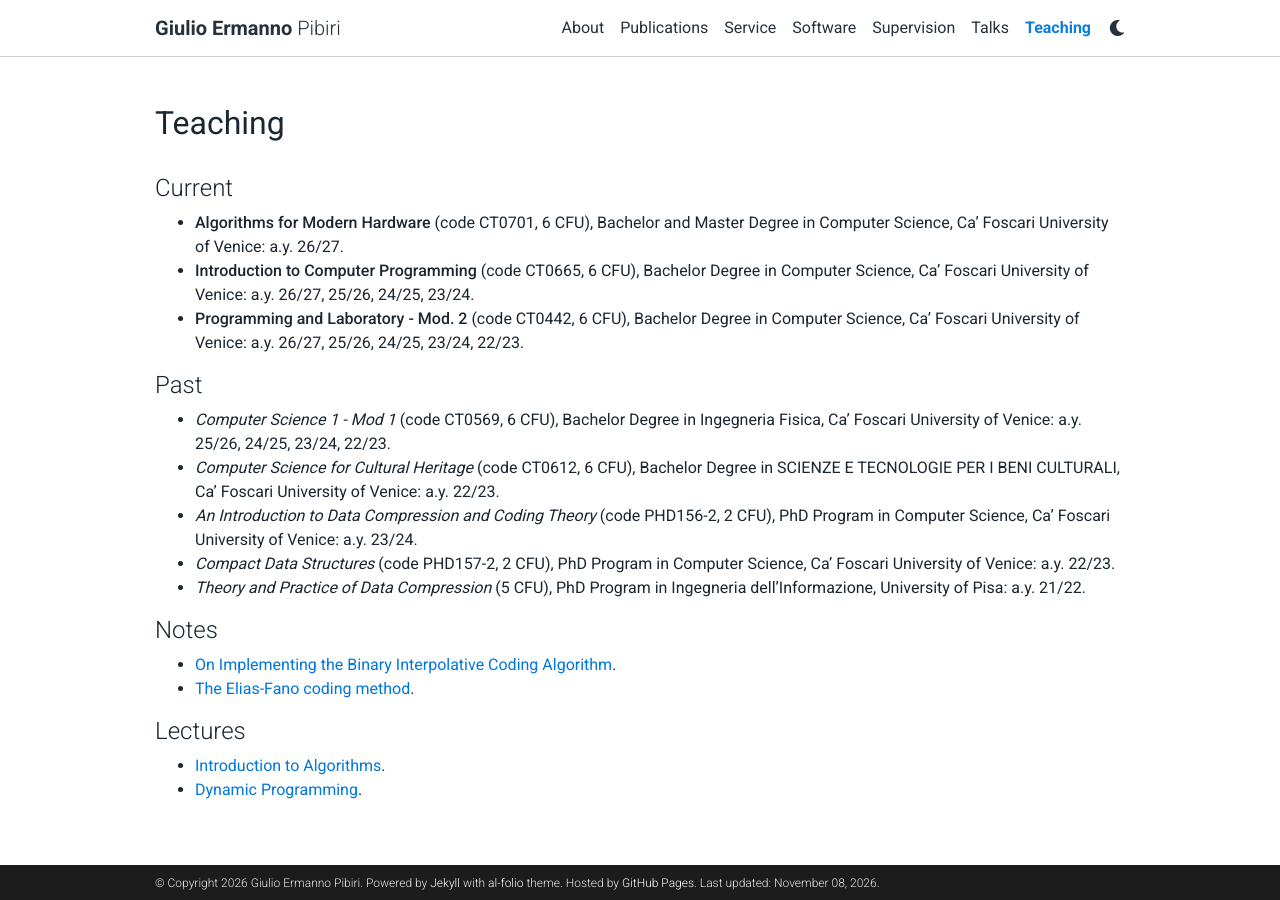
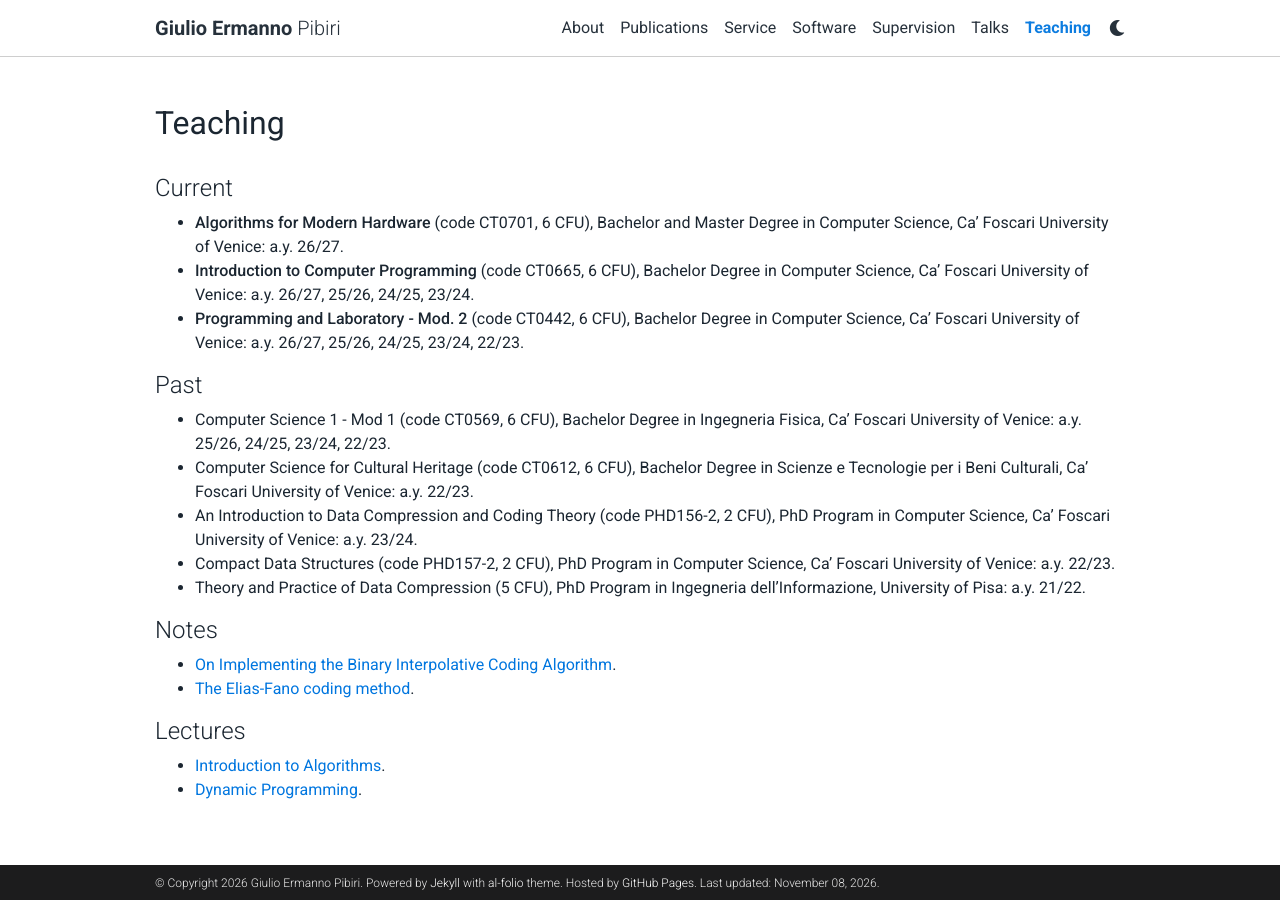
Before and after one commit to jermp/jermp.github.io, a Jekyll site: the page built from _pages/teaching.md, in a window 1280 px wide. Built offline with Jekyll 4.4.1, drawn with Linux system fonts in a browser that asks for light colours; comment, search, counter and statistics services are not loaded; a style sheet for code colours, icons or effects is not loaded.

```diff
--- a/_pages/teaching.md
+++ b/_pages/teaching.md
@@ -14,11 +14,11 @@ nav: true
 
 #### Past
 
-- *Computer Science 1 - Mod 1* (code CT0569, 6 CFU), Bachelor Degree in Ingegneria Fisica, Ca' Foscari University of Venice: a.y. 25/26, 24/25, 23/24, 22/23.
-- *Computer Science for Cultural Heritage* (code CT0612, 6 CFU), Bachelor Degree in SCIENZE E TECNOLOGIE PER I BENI CULTURALI, Ca' Foscari University of Venice: a.y. 22/23.
-- *An Introduction to Data Compression and Coding Theory* (code PHD156-2, 2 CFU), PhD Program in Computer Science, Ca' Foscari University of Venice: a.y. 23/24.
-- *Compact Data Structures* (code PHD157-2, 2 CFU), PhD Program in Computer Science, Ca' Foscari University of Venice: a.y. 22/23.
-- *Theory and Practice of Data Compression* (5 CFU), PhD Program in Ingegneria dell’Informazione, University of Pisa: a.y. 21/22.
+- Computer Science 1 - Mod 1 (code CT0569, 6 CFU), Bachelor Degree in Ingegneria Fisica, Ca' Foscari University of Venice: a.y. 25/26, 24/25, 23/24, 22/23.
+- Computer Science for Cultural Heritage (code CT0612, 6 CFU), Bachelor Degree in Scienze e Tecnologie per i Beni Culturali, Ca' Foscari University of Venice: a.y. 22/23.
+- An Introduction to Data Compression and Coding Theory (code PHD156-2, 2 CFU), PhD Program in Computer Science, Ca' Foscari University of Venice: a.y. 23/24.
+- Compact Data Structures (code PHD157-2, 2 CFU), PhD Program in Computer Science, Ca' Foscari University of Venice: a.y. 22/23.
+- Theory and Practice of Data Compression (5 CFU), PhD Program in Ingegneria dell’Informazione, University of Pisa: a.y. 21/22.
 
 #### Notes
 
```
